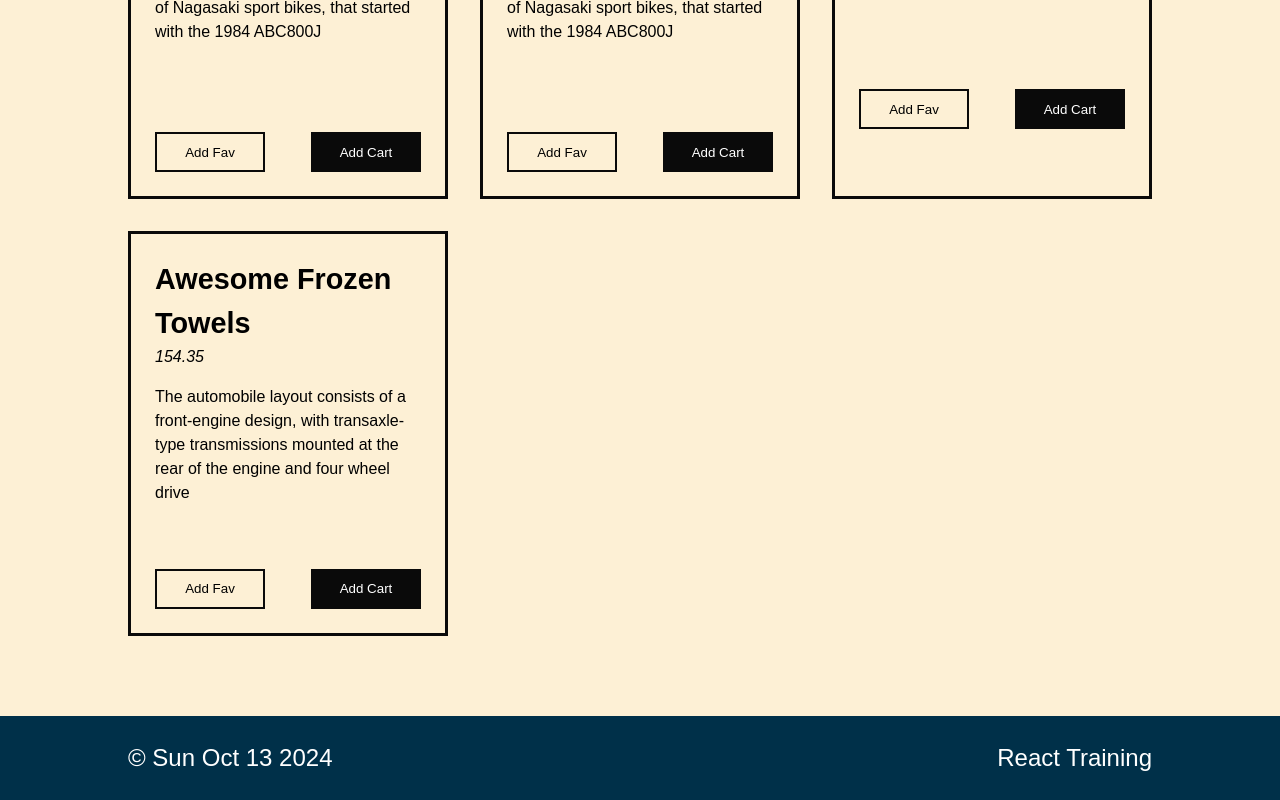
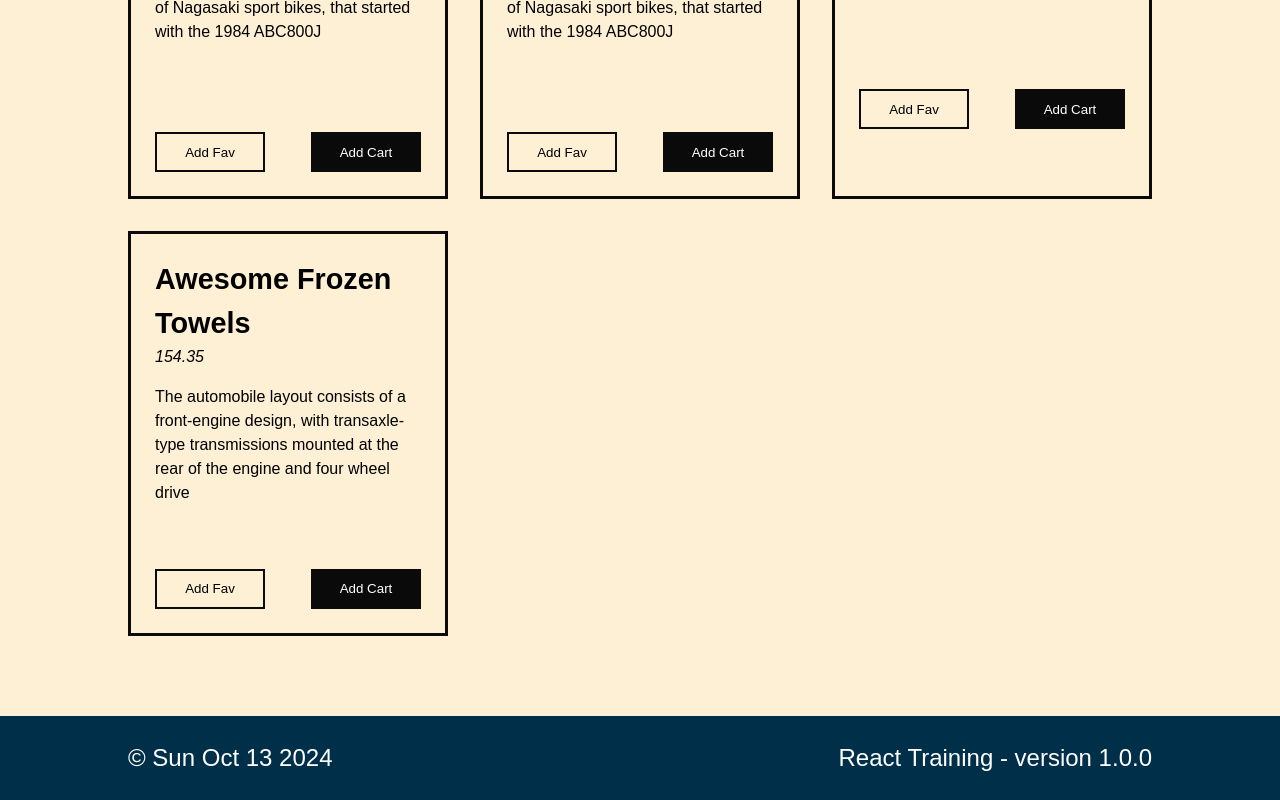
Before and after one commit to amoljagtap17/2024-react-training, a React (Vite) app: page / in a window 1280 px wide. Shown: the part 297-1097 px from the top of the page. Built offline with nearby package versions, Linux system fonts and the light colour scheme.

Commit message:
day 1: add env variables

```diff
--- a/src/components/section/layout/Footer/index.tsx
+++ b/src/components/section/layout/Footer/index.tsx
@@ -2,12 +2,14 @@ import { Container } from "../../../lib";
 import styles from "./Footer.module.less";
 
 export function Footer() {
+  const appVersion = import.meta.env.VITE_APP_VERSION;
+
   return (
     <footer className={styles.Footer__root}>
       <Container>
         <div className={styles.Footer__content}>
           <div>&copy; {new Date().toDateString()}</div>
-          <div>React Training</div>
+          <div>React Training - version {appVersion}</div>
         </div>
       </Container>
     </footer>
```
Also changed, not shown: 1 other file (tests, documents, lock files or other folders).
